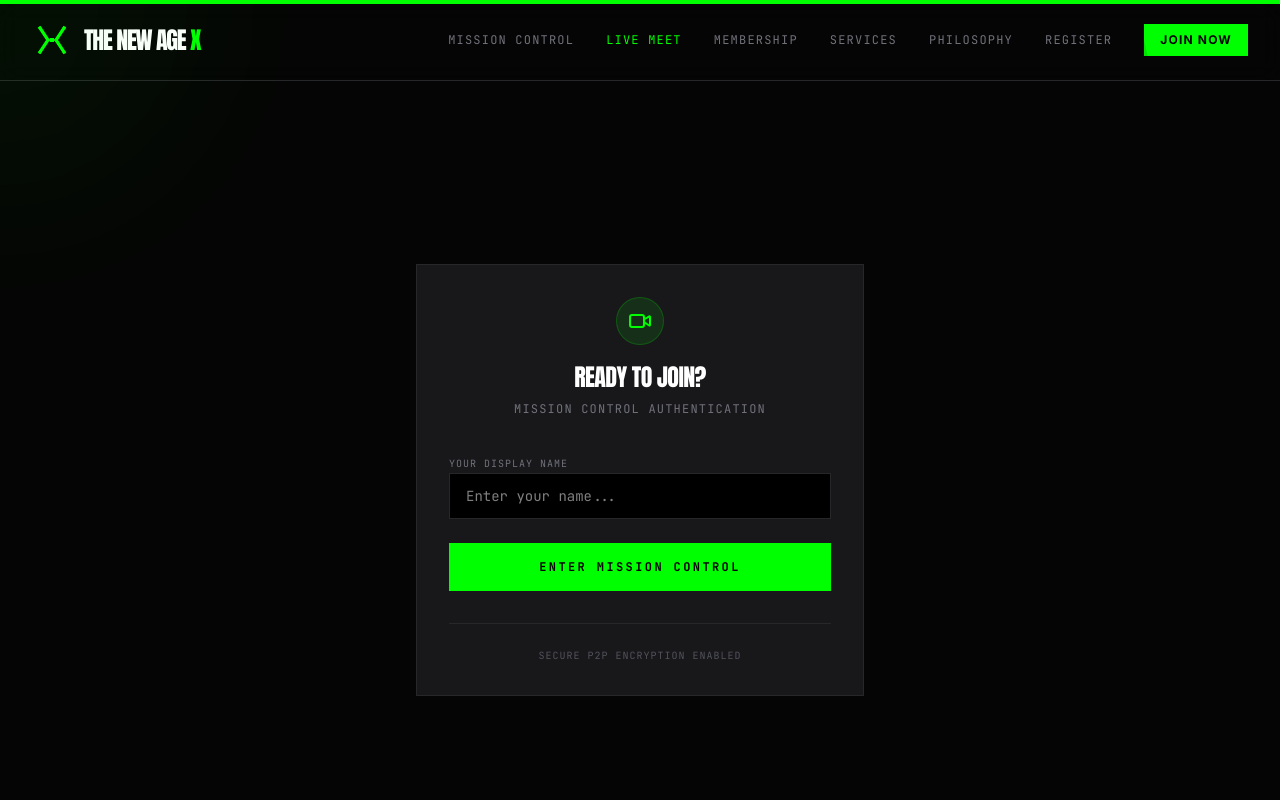
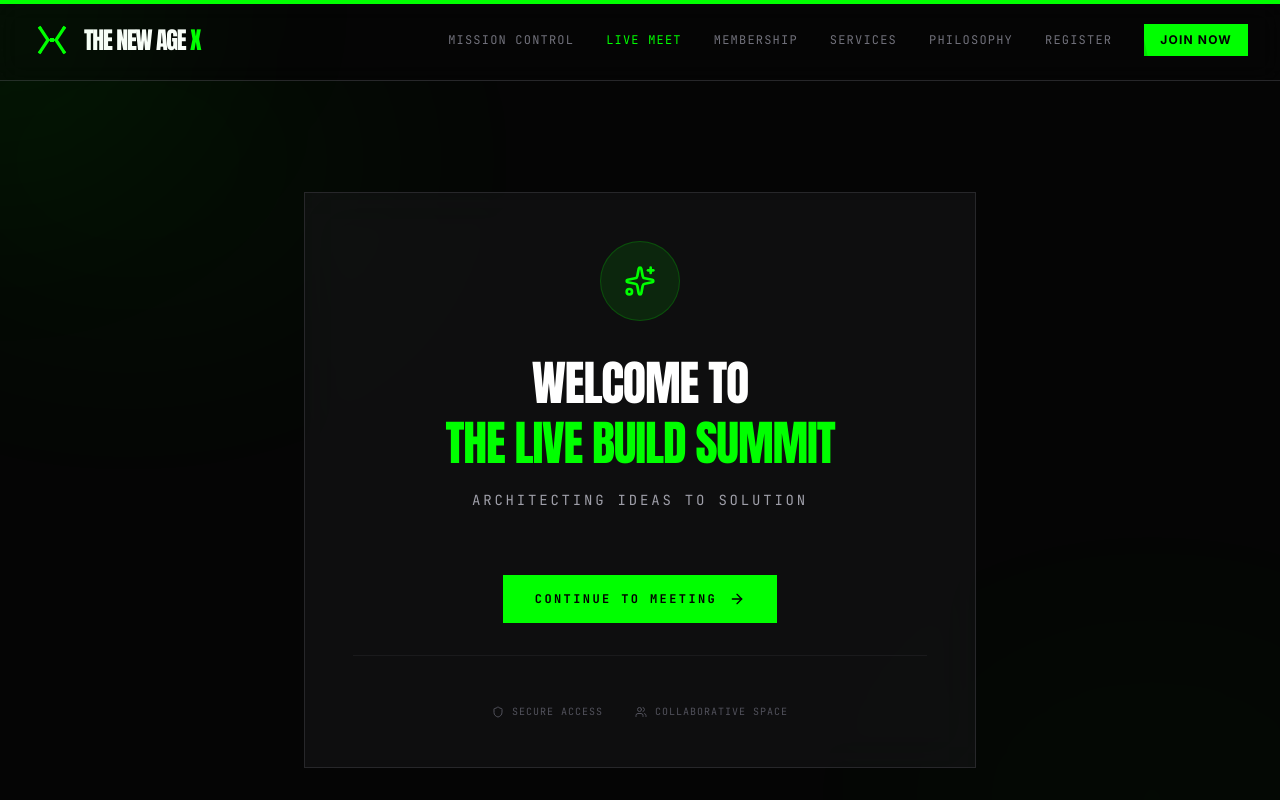
Before and after one commit to Mfoniso1/TheNewAgeX, a React (Vite) app: page /live-meet in a window 1280 px wide. Shown: the top 800 px of the page. Built offline with nearby package versions, Linux system fonts and the light colour scheme.

Commit message:
feat: Update service pricing and LiveMeet UI
Adjusts pricing for various services and member tiers to reflect current value.

Updates the LiveMeet page to a simpler, more direct interface for accessing virtual meetings. Removes Jitsi integration and replaces it with a direct link to a Google Meet.

```diff
--- a/src/pages/LiveMeet.tsx
+++ b/src/pages/LiveMeet.tsx
@@ -1,264 +1,138 @@
-import React, { useEffect, useRef, useState } from 'react';
-import { motion } from 'motion/react';
-import { Video, Users, MessageSquare, Shield, Share2, Mic, Camera, Settings, LogOut, Radio } from 'lucide-react';
-
-declare global {
-  interface Window {
-    JitsiMeetExternalAPI: any;
-  }
-}
+import React, { useState } from 'react';
+import { motion, AnimatePresence } from 'motion/react';
+import { Video, Users, Shield, Share2, Radio, ExternalLink, ArrowRight, Sparkles } from 'lucide-react';
 
 export const LiveMeet = () => {
-  const jitsiContainerRef = useRef<HTMLDivElement>(null);
-  const [api, setApi] = useState<any>(null);
-  const [isJoined, setIsJoined] = useState(false);
-  const [userName, setUserName] = useState('');
-  const [hasEnteredName, setHasEnteredName] = useState(false);
-  const [roomName] = useState(`TheNewAgeX-Live-Summit`);
+  const [step, setStep] = useState<'welcome' | 'link'>('welcome');
+  const meetUrl = 'https://meet.google.com/qbn-whky-ans';
 
-  const joinMeeting = (e?: React.FormEvent) => {
-    if (e) e.preventDefault();
-    if (userName.trim()) {
-      setHasEnteredName(true);
-    }
+  const handleContinue = () => {
+    setStep('link');
   };
 
-  useEffect(() => {
-    if (!hasEnteredName) return;
-
-    const loadJitsiScript = () => {
-      return new Promise((resolve) => {
-        if (window.JitsiMeetExternalAPI) {
-          resolve(true);
-          return;
-        }
-        const script = document.createElement('script');
-        script.src = 'https://meet.jit.si/external_api.js';
-        script.async = true;
-        script.onload = () => resolve(true);
-        document.body.appendChild(script);
-      });
+  const handleJoin = () => {
+    window.open(meetUrl, '_blank', 'noopener,noreferrer');
   };
 
-    loadJitsiScript().then(() => {
-      if (jitsiContainerRef.current && !api) {
-        const domain = 'meet.jit.si';
-        const options = {
-          roomName: roomName,
-          width: '100%',
-          height: '100%',
-          parentNode: jitsiContainerRef.current,
-          configOverwrite: {
-            startWithAudioMuted: true,
-            disableModeratorIndicator: false,
-            startScreenSharing: false,
-            enableEmailInStats: false,
-            fileRecordingsEnabled: true,
-            liveStreamingEnabled: true,
-            recordingServiceEnabled: true,
-          },
-          interfaceConfigOverwrite: {
-            DISABLE_JOIN_LEAVE_NOTIFICATIONS: false,
-            SHOW_JITSI_WATERMARK: false,
-            DEFAULT_REMOTE_DISPLAY_NAME: 'Builder',
-            TOOLBAR_BUTTONS: [
-              'microphone', 'camera', 'closedcaptions', 'desktop', 'fullscreen',
-              'fodeviceselection', 'hangup', 'profile', 'chat', 'recording',
-              'livestreaming', 'etherpad', 'sharedvideo', 'settings', 'raisehand',
-              'videoquality', 'filmstrip', 'invite', 'feedback', 'stats', 'shortcuts',
-              'tileview', 'videobackgroundblur', 'download', 'help', 'mute-everyone',
-              'security'
-            ],
-          },
-          userInfo: {
-            displayName: userName,
-          },
-        };
-        const newApi = new window.JitsiMeetExternalAPI(domain, options);
-
-        newApi.addEventListeners({
-          videoConferenceJoined: () => setIsJoined(true),
-          videoConferenceLeft: () => {
-            setIsJoined(false);
-            setHasEnteredName(false);
-          },
-        });
-
-        setApi(newApi);
-      }
-    });
-
-    return () => {
-      if (api) {
-        api.dispose();
-      }
-    };
-  }, [hasEnteredName, roomName, userName]);
-
-  const handleInvite = () => {
-    const meetUrl = `https://meet.jit.si/${roomName}`;
+  const handleCopyLink = () => {
     navigator.clipboard.writeText(meetUrl);
-    alert('Meeting link copied to clipboard! Share it with your team.');
+    alert('Meeting link copied to clipboard!');
   };
 
-  if (!hasEnteredName) {
   return (
-      <div className="min-h-screen bg-brand-bg flex items-center justify-center px-4">
+    <div className="min-h-screen bg-brand-bg flex items-center justify-center px-4 overflow-hidden relative">
+      {/* Background Decorative Elements */}
+      <div className="absolute top-0 left-0 w-full h-full overflow-hidden pointer-events-none opacity-20">
+        <div className="absolute top-[-10%] left-[-10%] w-[40%] h-[40%] bg-brand-green/20 blur-[120px] rounded-full" />
+        <div className="absolute bottom-[-10%] right-[-10%] w-[40%] h-[40%] bg-brand-green/10 blur-[120px] rounded-full" />
+      </div>
+
+      <AnimatePresence mode="wait">
+        {step === 'welcome' ? (
           <motion.div
-          initial={{ opacity: 0, scale: 0.95 }}
-          animate={{ opacity: 1, scale: 1 }}
-          className="max-w-md w-full bg-zinc-900 border border-zinc-800 p-8 space-y-8"
+            key="welcome"
+            initial={{ opacity: 0, y: 20 }}
+            animate={{ opacity: 1, y: 0 }}
+            exit={{ opacity: 0, y: -20 }}
+            className="max-w-2xl w-full bg-zinc-900/50 backdrop-blur-xl border border-zinc-800 p-12 text-center space-y-8 relative z-10"
+          >
+            <div className="space-y-4">
+              <motion.div
+                initial={{ scale: 0.8, opacity: 0 }}
+                animate={{ scale: 1, opacity: 1 }}
+                transition={{ delay: 0.2 }}
+                className="w-20 h-20 bg-brand-green/10 border border-brand-green/20 rounded-full flex items-center justify-center mx-auto mb-8"
+              >
+                <Sparkles className="text-brand-green" size={32} />
+              </motion.div>
+
+              <h1 className="text-4xl md:text-5xl font-display text-white tracking-tight leading-tight">
+                WELCOME TO <br />
+                <span className="text-brand-green">THE LIVE BUILD SUMMIT</span>
+              </h1>
+
+              <p className="text-zinc-400 font-mono text-sm uppercase tracking-[0.2em] max-w-md mx-auto leading-relaxed">
+                Architecting Ideas to Solution
+              </p>
+            </div>
+
+            <div className="pt-8">
+              <button
+                onClick={handleContinue}
+                className="group relative inline-flex items-center space-x-3 px-8 py-4 bg-brand-green text-black font-mono text-xs uppercase tracking-[0.2em] font-bold hover:bg-white transition-all overflow-hidden"
+              >
+                <span>Continue to Meeting</span>
+                <ArrowRight size={16} className="group-hover:translate-x-1 transition-transform" />
+              </button>
+            </div>
+
+            <div className="pt-12 border-t border-zinc-800/50 flex justify-center space-x-8">
+              <div className="flex items-center space-x-2 text-zinc-600 font-mono text-[10px] uppercase tracking-widest">
+                <Shield size={12} />
+                <span>Secure Access</span>
+              </div>
+              <div className="flex items-center space-x-2 text-zinc-600 font-mono text-[10px] uppercase tracking-widest">
+                <Users size={12} />
+                <span>Collaborative Space</span>
+              </div>
+            </div>
+          </motion.div>
+        ) : (
+          <motion.div
+            key="link"
+            initial={{ opacity: 0, x: 20 }}
+            animate={{ opacity: 1, x: 0 }}
+            exit={{ opacity: 0, x: -20 }}
+            className="max-w-md w-full bg-zinc-900 border border-zinc-800 p-10 space-y-8 relative z-10"
           >
             <div className="text-center space-y-2">
-            <div className="flex justify-center mb-4">
-              <div className="w-12 h-12 bg-brand-green/10 border border-brand-green/20 rounded-full flex items-center justify-center">
-                <Video className="text-brand-green" size={24} />
+              <div className="flex justify-center mb-6">
+                <div className="w-16 h-16 bg-brand-green/10 border border-brand-green/20 rounded-full flex items-center justify-center">
+                  <Video className="text-brand-green" size={28} />
                 </div>
               </div>
-            <h2 className="text-2xl font-display text-white tracking-tight">READY TO JOIN?</h2>
-            <p className="text-zinc-500 font-mono text-xs uppercase tracking-widest">Mission Control Authentication</p>
+              <h2 className="text-2xl font-display text-white tracking-tight uppercase">Access Mission Control</h2>
+              <p className="text-zinc-500 font-mono text-[10px] uppercase tracking-widest">Google Meet Integration</p>
             </div>
 
-          <form onSubmit={joinMeeting} className="space-y-6">
-            <div className="space-y-2">
-              <label className="text-[10px] font-mono text-zinc-500 uppercase tracking-widest">Your Display Name</label>
-              <input
-                type="text"
-                value={userName}
-                onChange={(e) => setUserName(e.target.value)}
-                placeholder="Enter your name..."
-                required
-                className="w-full bg-black border border-zinc-800 px-4 py-3 text-white font-mono text-sm focus:border-brand-green outline-none transition-colors"
-              />
+            <div className="space-y-4">
+              <div className="bg-black border border-zinc-800 p-4 rounded-sm flex items-center justify-between group">
+                <code className="text-brand-green font-mono text-xs truncate mr-4">
+                  qbn-whky-ans
+                </code>
+                <button
+                  onClick={handleCopyLink}
+                  className="text-zinc-500 hover:text-white transition-colors"
+                  title="Copy Link"
+                >
+                  <Share2 size={16} />
+                </button>
               </div>
 
               <button
-              type="submit"
-              className="w-full py-4 bg-brand-green text-black font-mono text-xs uppercase tracking-[0.2em] font-bold hover:bg-brand-green/90 transition-all"
+                onClick={handleJoin}
+                className="w-full py-5 bg-white text-black font-mono text-xs uppercase tracking-[0.2em] font-bold hover:bg-brand-green transition-all flex items-center justify-center space-x-3"
               >
-              Enter Mission Control
+                <span>Join Google Meet</span>
+                <ExternalLink size={16} />
               </button>
-          </form>
+            </div>
 
-          <div className="pt-6 border-t border-zinc-800 text-center">
-            <p className="text-[10px] text-zinc-600 font-mono uppercase tracking-widest">
-              Secure P2P Encryption Enabled
+            <div className="pt-6 border-t border-zinc-800 space-y-4">
+              <p className="text-[10px] text-zinc-500 font-mono text-center leading-relaxed uppercase tracking-widest">
+                Please ensure your camera and microphone are ready before joining the transmission.
               </p>
+
+              <button
+                onClick={() => setStep('welcome')}
+                className="w-full text-zinc-600 hover:text-zinc-400 font-mono text-[10px] uppercase tracking-widest transition-colors"
+              >
+                ← Back to Welcome
+              </button>
             </div>
           </motion.div>
-      </div>
-    );
-  }
-
-  return (
-    <div className="min-h-screen bg-brand-bg pt-6 px-4 pb-20">
-      <div className="max-w-7xl mx-auto space-y-6">
-        {/* Header */}
-        <div className="flex flex-col md:flex-row md:items-center justify-between gap-4 border-b border-zinc-800 pb-6">
-          <div>
-            <div className="flex items-center space-x-2 mb-1">
-              <div className="w-2 h-2 bg-brand-green rounded-full animate-pulse" />
-              <span className="font-mono text-[10px] uppercase tracking-[0.2em] text-brand-green">Live Transmission</span>
-            </div>
-            <h1 className="text-3xl font-display text-white tracking-tight">LIVE MEET: MISSION CONTROL</h1>
-          </div>
-
-          <div className="flex items-center space-x-3">
-            <button
-              onClick={handleInvite}
-              className="flex items-center space-x-2 px-4 py-2 bg-zinc-900 border border-zinc-800 text-zinc-400 hover:text-brand-green hover:border-brand-green transition-all text-xs font-mono uppercase tracking-wider"
-            >
-              <Share2 size={14} />
-              <span>Invite Builders</span>
-            </button>
-            <div className="px-4 py-2 bg-brand-green/10 border border-brand-green/20 text-brand-green text-xs font-mono uppercase tracking-wider">
-              ID: {roomName.split('-').pop()}
-            </div>
-          </div>
-        </div>
-
-        {/* Main Interface */}
-        <div className="grid grid-cols-1 lg:grid-cols-4 gap-6 h-[70vh]">
-          {/* Video Area */}
-          <div className="lg:col-span-3 bg-black border border-zinc-800 relative overflow-hidden group">
-            <div ref={jitsiContainerRef} className="w-full h-full" />
-
-            {!isJoined && (
-              <div className="absolute inset-0 flex items-center justify-center bg-brand-bg/90 z-10">
-                <div className="text-center space-y-4">
-                  <div className="w-16 h-16 border-2 border-brand-green border-t-transparent rounded-full animate-spin mx-auto" />
-                  <p className="font-mono text-xs text-zinc-500 uppercase tracking-widest">Initializing Secure Stream...</p>
-                </div>
-              </div>
         )}
-          </div>
-
-          {/* Sidebar Controls */}
-          <div className="space-y-6">
-            <div className="bg-zinc-900/50 border border-zinc-800 p-6 space-y-6">
-              <h3 className="font-mono text-xs uppercase tracking-widest text-zinc-500 border-b border-zinc-800 pb-4">Session Intelligence</h3>
-
-              <div className="space-y-4">
-                <div className="flex items-center justify-between">
-                  <div className="flex items-center space-x-3 text-zinc-400">
-                    <Users size={16} />
-                    <span className="text-xs font-mono">Participants</span>
-                  </div>
-                  <span className="text-brand-green font-mono text-xs">Active</span>
-                </div>
-
-                <div className="flex items-center justify-between">
-                  <div className="flex items-center space-x-3 text-zinc-400">
-                    <Radio size={16} />
-                    <span className="text-xs font-mono">Recording</span>
-                  </div>
-                  <span className="text-zinc-600 font-mono text-xs">Ready</span>
-                </div>
-
-                <div className="flex items-center justify-between">
-                  <div className="flex items-center space-x-3 text-zinc-400">
-                    <Shield size={16} />
-                    <span className="text-xs font-mono">Encryption</span>
-                  </div>
-                  <span className="text-brand-green font-mono text-xs">E2EE</span>
-                </div>
-              </div>
-
-              <div className="pt-6 border-t border-zinc-800">
-                <p className="text-[10px] text-zinc-600 font-mono leading-relaxed">
-                  // MISSION PROTOCOL:<br />
-                  1. Maintain professional conduct.<br />
-                  2. Use screen share for demos.<br />
-                  3. Record sessions for the archive.
-                </p>
-              </div>
-            </div>
-
-            <div className="grid grid-cols-2 gap-3">
-              <button className="flex flex-col items-center justify-center p-4 bg-zinc-900 border border-zinc-800 text-zinc-500 hover:text-white hover:border-zinc-600 transition-all space-y-2">
-                <MessageSquare size={20} />
-                <span className="text-[10px] uppercase font-mono tracking-tighter">Q&A</span>
-              </button>
-              <button className="flex flex-col items-center justify-center p-4 bg-zinc-900 border border-zinc-800 text-zinc-500 hover:text-white hover:border-zinc-600 transition-all space-y-2">
-                <Settings size={20} />
-                <span className="text-[10px] uppercase font-mono tracking-tighter">Config</span>
-              </button>
-            </div>
-          </div>
-        </div>
-
-        {/* Footer Info */}
-        <div className="flex items-center justify-between text-[10px] font-mono text-zinc-600 uppercase tracking-[0.2em]">
-          <div className="flex items-center space-x-4">
-            <span>Latency: 24ms</span>
-            <span>Bitrate: 4.2 Mbps</span>
-          </div>
-          <div className="flex items-center space-x-2">
-            <div className="w-1.5 h-1.5 bg-brand-green rounded-full" />
-            <span>Secure Connection Established</span>
-          </div>
-        </div>
-      </div>
+      </AnimatePresence>
     </div>
   );
 };
```
Also changed, not shown: src/pages/Membership.tsx (+8 -8 lines), src/pages/Services.tsx (+14 -14 lines). Lines whose indentation alone changed are shown as unchanged.
